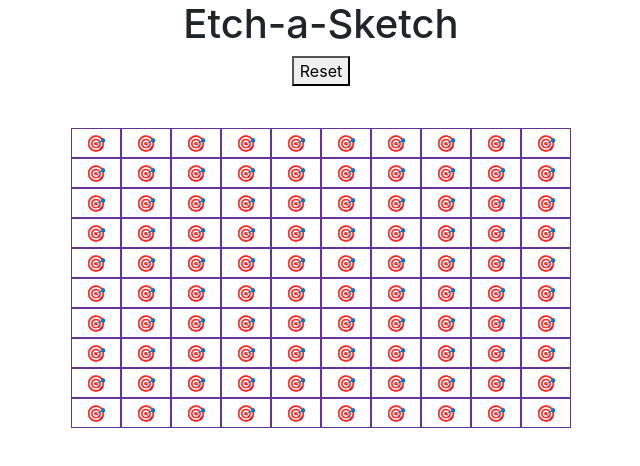
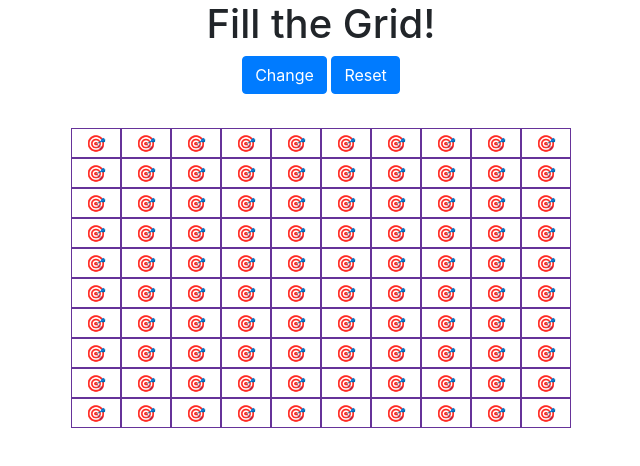
Before and after one commit to moostofa/Etch-a-Sketch, a plain HTML site: page index.html in a window 1280 px wide. Shown: the whole page, without its empty margins (319-959 px from the left). Drawn offline with nearby package versions, Linux system fonts and the light colour scheme.

Commit message:
added buttons for resetting and changing the grid

```diff
--- a/index.html
+++ b/index.html
@@ -7,12 +7,13 @@
     <link rel="stylesheet" href="https://cdn.jsdelivr.net/npm/bootstrap@4.6.0/dist/css/bootstrap.min.css" integrity="sha384-B0vP5xmATw1+K9KRQjQERJvTumQW0nPEzvF6L/Z6nronJ3oUOFUFpCjEUQouq2+l" crossorigin="anonymous">
     <link rel="stylesheet" href="style.css">
     <script src="script.js"></script>
-    <title>Etch-a-Sketch</title>
+    <title>Fill-the-Grid</title>
 </head>
 <body>
-    <h1>Etch-a-Sketch</h1>
+    <h1>Fill the Grid!</h1>
     <div>
-        <button id="reset">Reset</button>
+        <button id="change" class="btn btn-primary">Change</button>
+        <button id="reset" class="btn btn-primary">Reset</button>
     </div>
     <div class="container"></div>
 </body>
```
